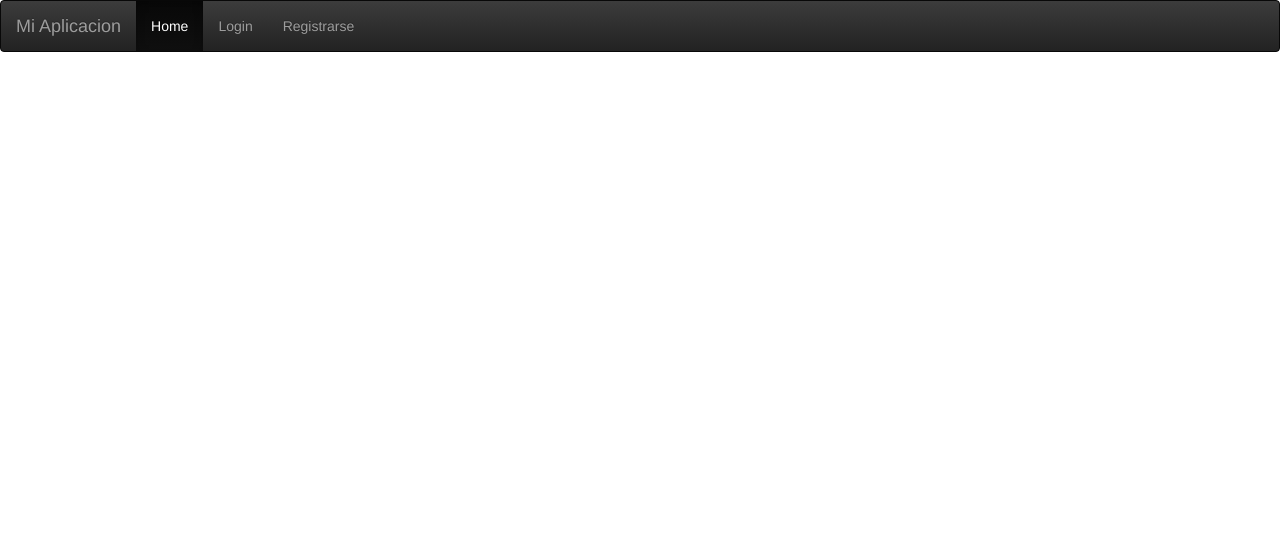
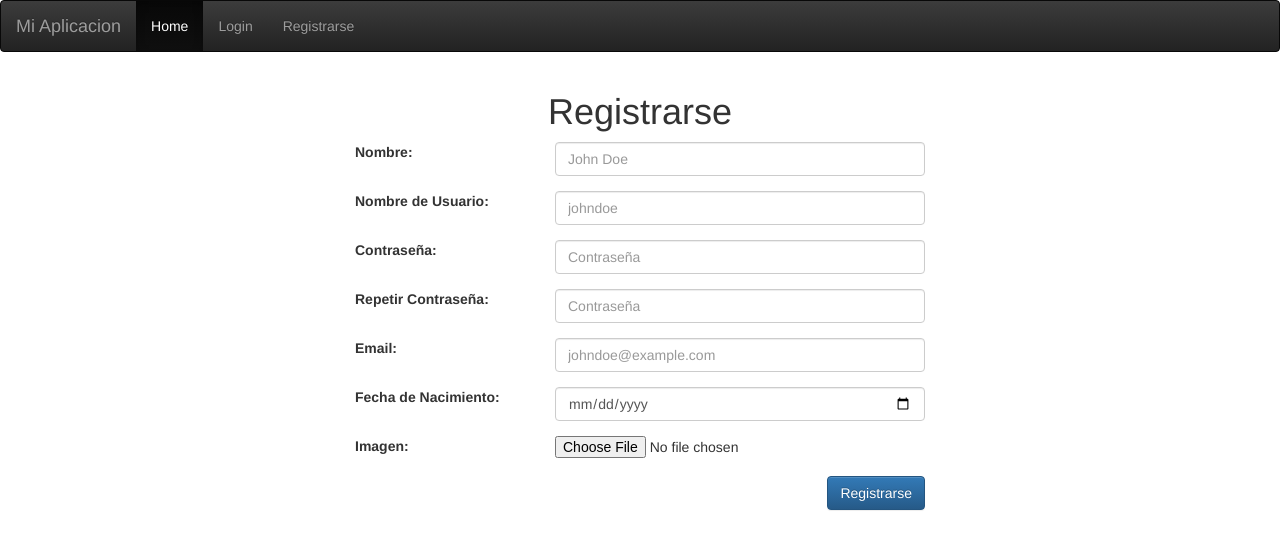
Before and after one commit to cdatehortuab/cripto.insecure, a PHP site: template views/register.php in a window 1280 px wide. Shown: the top 550 px of the page. Run offline with PHP 8.4, Linux system fonts and the light colour scheme; the template is opened without the code that fills it: most values are stand-ins (such as "Sample title", 1, 10 or a date in 2020); some libraries are stand-ins or nearby versions.

Commit message:
Registrar Listo, faltan validaciones

```diff
--- a/controllers/AbstractController.php
+++ b/controllers/AbstractController.php
@@ -26,6 +26,8 @@ abstract class AbstractController {
 		$viewsNames = func_get_args();
 
 		$this->assign('session', $this->session);
+		if (!isset($this->varsView['title']))
+			$this->varsView['title'] = "Mi Aplicación";
 		foreach ($this->varsView as $var => $value) {
 			$$var = $value;
 		}
--- a/views/header.php
+++ b/views/header.php
@@ -44,7 +44,7 @@
 						</p>
 					</li>
 					<li>
-						<img src="<?php echo LINK_GLOBAL.$session['user']['image']; ?>" height="40px" width="40px" />
+						<img src="<?php echo LINK_GLOBAL.$session['user']['image']; ?>" height="50px" width="50px" />
 					</li>
 				</ul>
 				<?php } ?>
--- a/views/index.php
+++ b/views/index.php
@@ -13,7 +13,7 @@
 					<input class="form-control" id="password" type="password" name="password" placeholder="Password" required>
 				</div>
 				<button class="btn btn-primary btn-lg" type="submit">Login</button>
-				<a class="btn btn-primary btn-lg" href="index.php/register" role="button">Registrar</a>
+				<a class="btn btn-primary btn-lg" href="<?php echo LINK_GLOBAL; ?>index.php/register" role="button">Registrar</a>
 			</form>
 		</div>
 	</div>
--- a/views/register.php
+++ b/views/register.php
@@ -0,0 +1,52 @@
+<div class="col-xs-12 col-sm-offset-2 col-sm-8 col-md-offset-3 col-md-6">
+	<h1 style="text-align:center;">Registrarse</h1>
+	<div class="row">
+		<form role="form" class="form-horizontal" action="<?php echo LINK_GLOBAL; ?>index.php/register/register" method="post" enctype="multipart/form-data">
+			<div class="form-group">
+				<label for="name" class="form-label col-sm-4">Nombre:</label>
+				<div class="col-sm-8">
+					<input id="name" class="form-control" type="text" name="name" placeholder="John Doe" required>
+				</div>
+			</div>
+			<div class="form-group">
+				<label for="username" class="form-label col-sm-4">Nombre de Usuario:</label>
+				<div class="col-sm-8">
+					<input id="username" class="form-control" type="text" name="username" placeholder="johndoe" required>
+				</div>
+			</div>
+			<div class="form-group">
+				<label for="password" class="form-label col-sm-4">Contraseña:</label>
+				<div class="col-sm-8">
+					<input id="password" class="form-control" type="password" name="password" placeholder="Contraseña" required>
+				</div>
+			</div>
+			<div class="form-group">
+				<label for="password2" class="form-label col-sm-4">Repetir Contraseña:</label>
+				<div class="col-sm-8">
+					<input id="password2" class="form-control" type="password" name="password2" placeholder="Contraseña" required>
+				</div>
+			</div>
+			<div class="form-group">
+				<label for="email" class="form-label col-sm-4">Email:</label>
+				<div class="col-sm-8">
+					<input id="email" class="form-control" type="email" name="email" placeholder="johndoe@example.com" required>
+				</div>
+			</div>
+			<div class="form-group">
+				<label for="birthday" class="form-label col-sm-4">Fecha de Nacimiento:</label>
+				<div class="col-sm-8">
+					<input id="birthday" class="form-control" type="date" name="birthday" placeholder="aaaa-mm-dd" required>
+				</div>
+			</div>
+			<div class="form-group">
+				<label for="image" class="form-label col-sm-4">Imagen:</label>
+				<div class="col-sm-8">
+					<input id="image" type="file" name="image" accept="image/*">
+				</div>
+			</div>
+			<div class="pull-right">
+				<button class="btn btn-primary" type="sumbit">Registrarse</button>
+			</div>
+		</form>
+	</div>
+</div>
```
Also changed, not shown: controllers/C_Register.php (+37 -3 lines), include/DB.php (+5 -2 lines), images/valen12345_Costa Rican Frog.jpg (added), images/valen1234_Ali.jpg (added), images/valen123_person.png (added).
